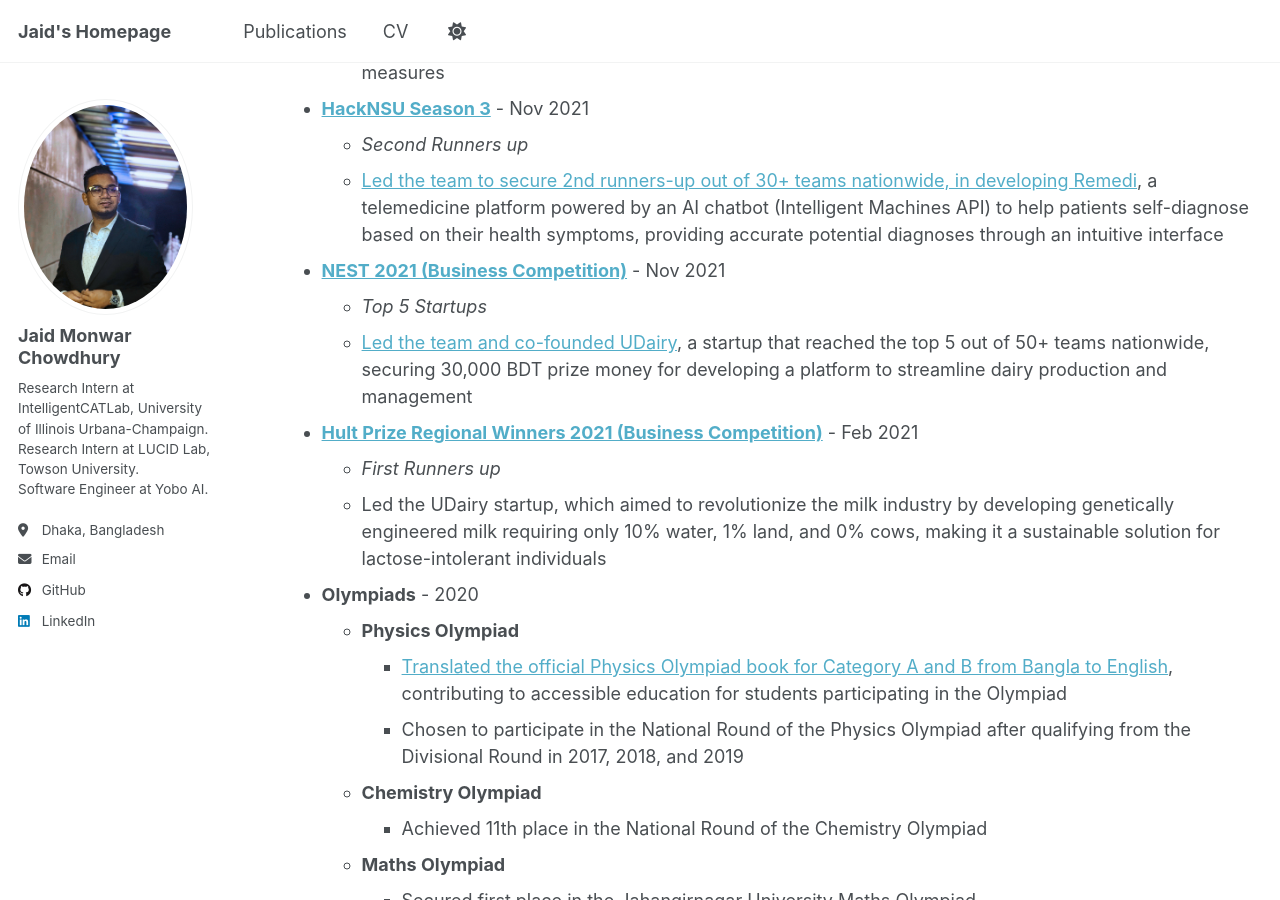
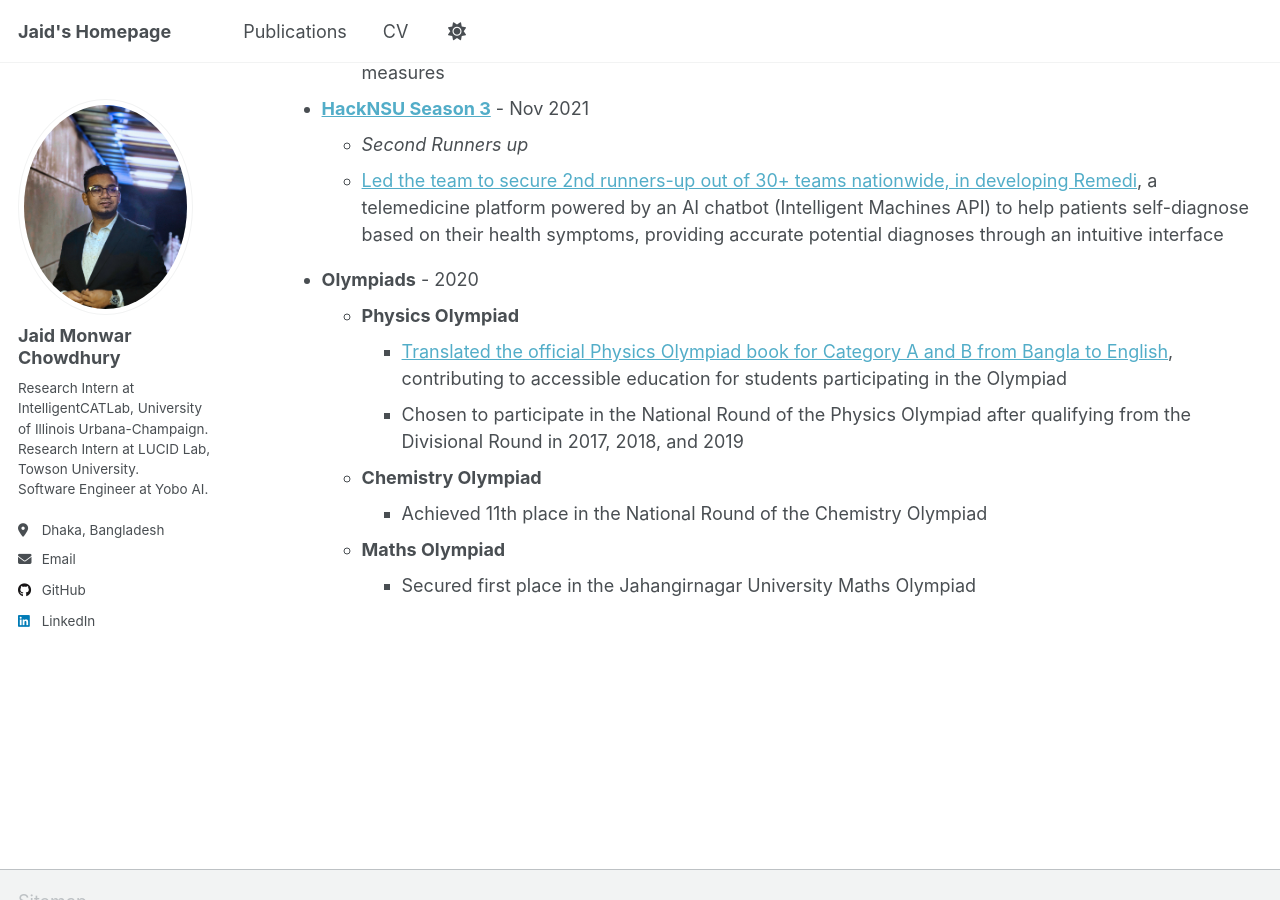
Before and after one commit to jaid-monwar/jaid-monwar.github.io, a Jekyll site: the page built from _pages/cv.md, in a window 1280 px wide and 900 px high, scrolled down 2361 px. Built offline with Jekyll 4.4.1, drawn with Linux system fonts in a browser that asks for light colours; a script that is not in the unit is left out.

Commit message:
remove business comps from cv

```diff
--- a/_pages/cv.md
+++ b/_pages/cv.md
@@ -77,13 +77,13 @@ Competitions & Achievements
   * *Second Runners up*
   * [Led the team to secure 2nd runners-up out of 30+ teams nationwide, in developing Remedi](https://www.facebook.com/share/p/JSGH6TWqJvs3JjU9/), a telemedicine platform powered by an AI chatbot (Intelligent Machines API) to help patients self-diagnose based on their health symptoms, providing accurate potential diagnoses through an intuitive interface
 
-* **[NEST 2021 (Business Competition)](https://www.facebook.com/share/EcxSYK4bh54g7vK4/)** - Nov 2021
+<!-- * **[NEST 2021 (Business Competition)](https://www.facebook.com/share/EcxSYK4bh54g7vK4/)** - Nov 2021
   * *Top 5 Startups*
   * [Led the team and co-founded UDairy](https://www.facebook.com/share/EcxSYK4bh54g7vK4/), a startup that reached the top 5 out of 50+ teams nationwide, securing 30,000 BDT prize money for developing a platform to streamline dairy production and management
 
 * **[Hult Prize Regional Winners 2021 (Business Competition)](https://www.linkedin.com/posts/salmansayeed5345_another-achievement-for-udairy-couldnt-activity-6787399696546721792-CU6n?utm_source=share&utm_medium=member_desktop)** - Feb 2021
   * *First Runners up*
-  * Led the UDairy startup, which aimed to revolutionize the milk industry by developing genetically engineered milk requiring only 10% water, 1% land, and 0% cows, making it a sustainable solution for lactose-intolerant individuals
+  * Led the UDairy startup, which aimed to revolutionize the milk industry by developing genetically engineered milk requiring only 10% water, 1% land, and 0% cows, making it a sustainable solution for lactose-intolerant individuals -->
 
 * **Olympiads** - 2020
   * **Physics Olympiad**
```
